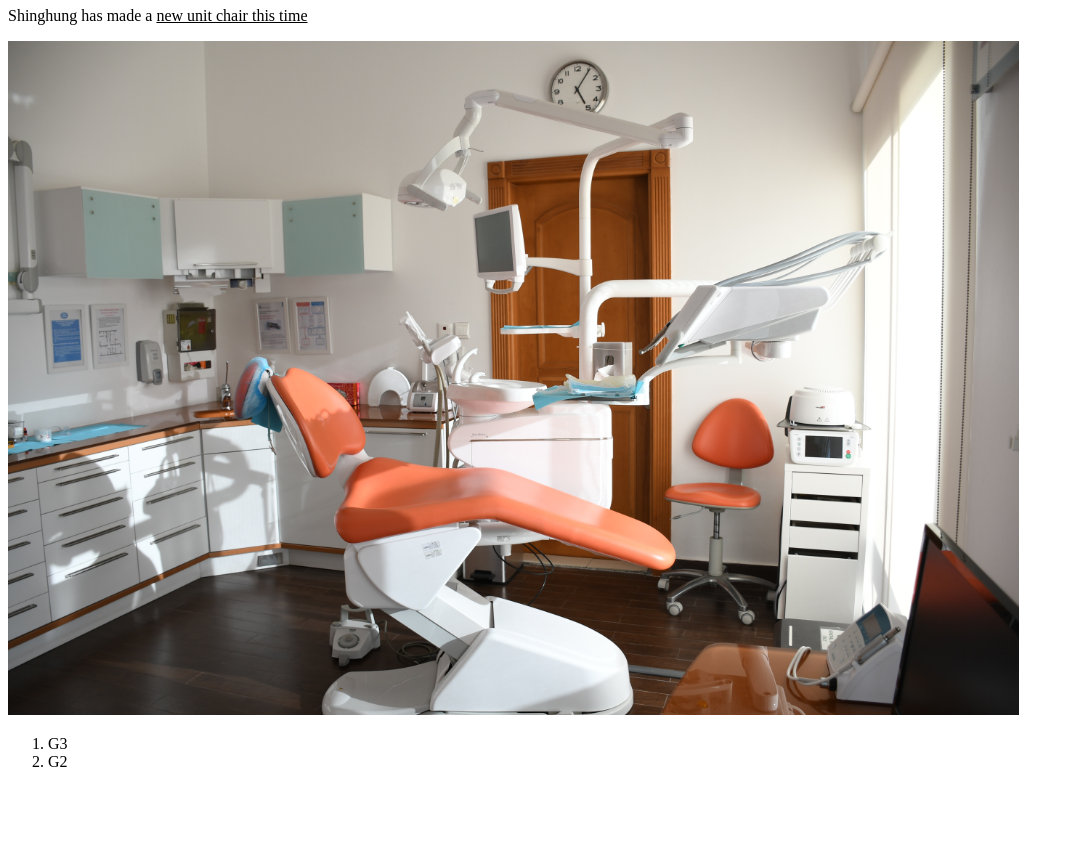
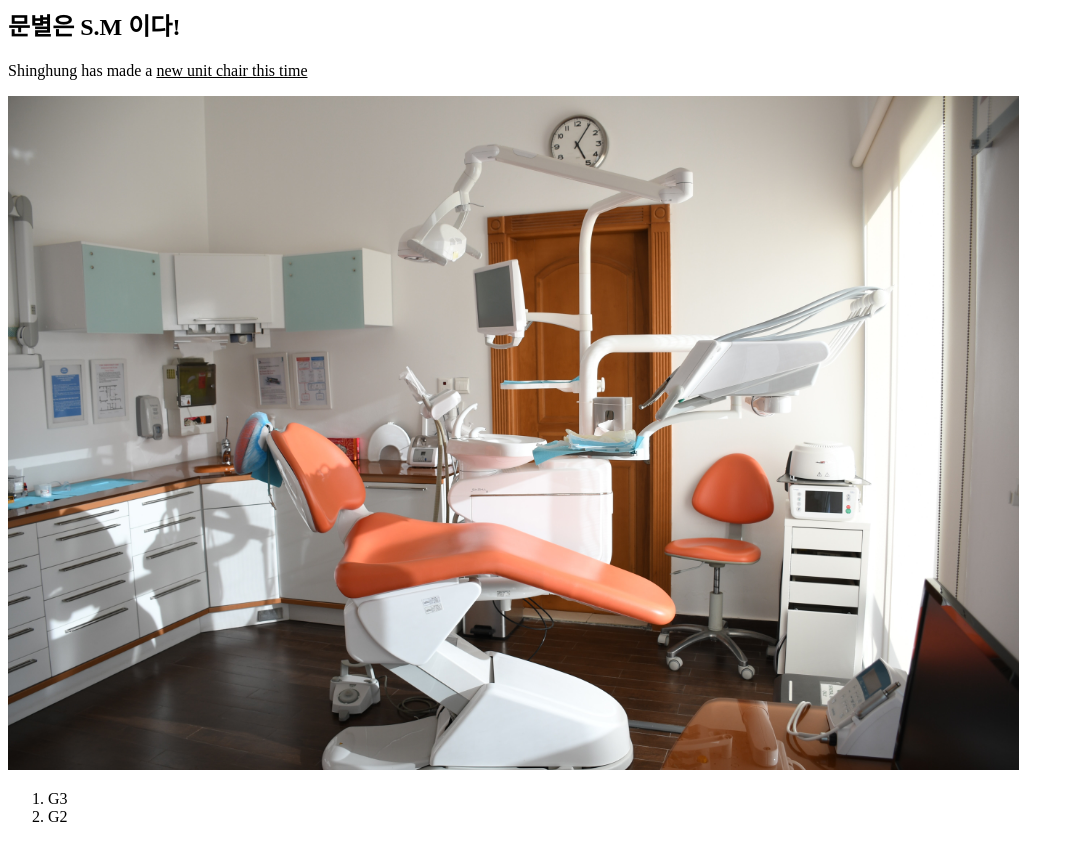
Before and after one commit to pie299/KTG-WEB-WORLD, a plain HTML site: page KTG.html in a window 1280 px wide. Shown: the part 73-915 px from the top of the page, without its empty margins (0-1074 px from the left). Before the commit the page ends 860 px from the top, so only its background shows below. Drawn offline with Linux system fonts and the light colour scheme.

Commit message:
Moonstar
adding S.M

```diff
--- a/KTG.html
+++ b/KTG.html
@@ -4,6 +4,7 @@
 <meta charset="utf-8">
 <title>SHINHUNG</title>
 <h1><strong>New Unit Chair!</strong></h1>
+<h2><strong>문별은 S.M 이다!</strong></h2>
 <p>Shinghung has made a <u>new unit chair this time</u></p>
 
 </head>
```
